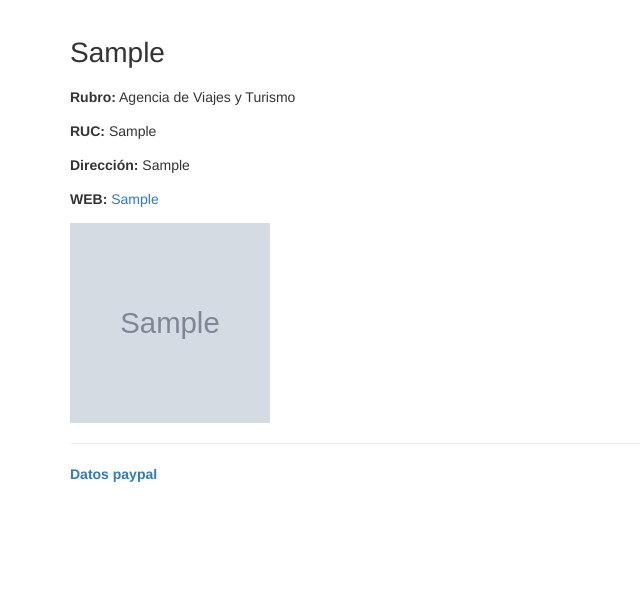
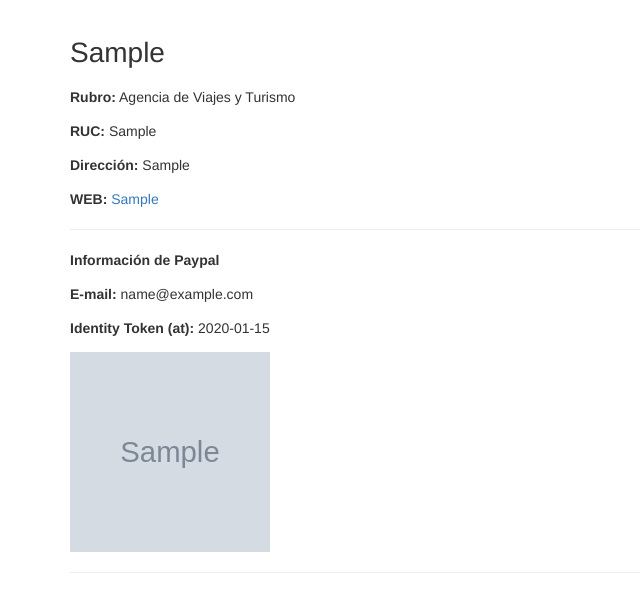
Before and after one commit to Eracleo/ppll, a Django app: a page that uses pyllik/templates/information.html in a window 1280 px wide. Shown: the part 51-663 px from the top of the page, without its empty margins (0-640 px from the left). Run offline with Django 3.2, Linux system fonts and the light colour scheme; a user stored in the database is signed in; data comes from the database, SQL or seed files in the repository; tables that the repository leaves empty hold one stand-in row (values such as "Sample post"); grey boxes marked "Sample" are stand-in pictures; parts of the project's set-up code (start-up, migrations or seed data) failed here and were passed over; some libraries are stand-ins or nearby versions.

Commit message:
He cambiado paypal_code a paypal_at, el template information.html muestra los datos de paypal

```diff
--- a/pyllik/models.py
+++ b/pyllik/models.py
@@ -48,8 +48,8 @@ class Empresa(models.Model):
     ruc = models.CharField(max_length=11)
     web = models.URLField(max_length=64, blank=True)
     paypal_email = models.EmailField(max_length=100)
-    paypal_code = models.CharField(max_length=50)
-    nro_paquetes = models.IntegerField(default=1)
+    paypal_at = models.CharField(max_length=64) # IdentityToken
+    nro_paquetes = models.IntegerField(default=5)
     logo = ImageWithThumbsField(upload_to='logos_empresa')
     user = models.ForeignKey(User)
     abreviatura = models.CharField(max_length=3)
--- a/pyllik/templates/information.html
+++ b/pyllik/templates/information.html
@@ -4,9 +4,11 @@
 <p><b>Rubro:</b> {{obj.rubro }}</p>
 <p><b>RUC: </b>{{obj.ruc}}</p>
 <p><b>Dirección: </b>{{obj.direccion}}</p>
-<p><b>WEB: </b><a href={{ obj.web}} name="Direccion">{{ obj.web}}</a></p>
+<p><b>WEB: </b><a href="{{ obj.web}}">{{ obj.web}}</a></p>
+<hr>
+<p><b>Información de Paypal</b></p>
+<p><b>E-mail: </b>{{ obj.paypal_email}}</a></p>
+<p><b>Identity Token (at): </b>{{ obj.paypal_at}}</a></p>
 <p><img src="{{obj.logo.url}}" class="img-responsive"></p>
 <hr>
-
-<p><b><a href="#" name="datos-paypal">Datos paypal</a></b></p>
 {% endblock %}
```
